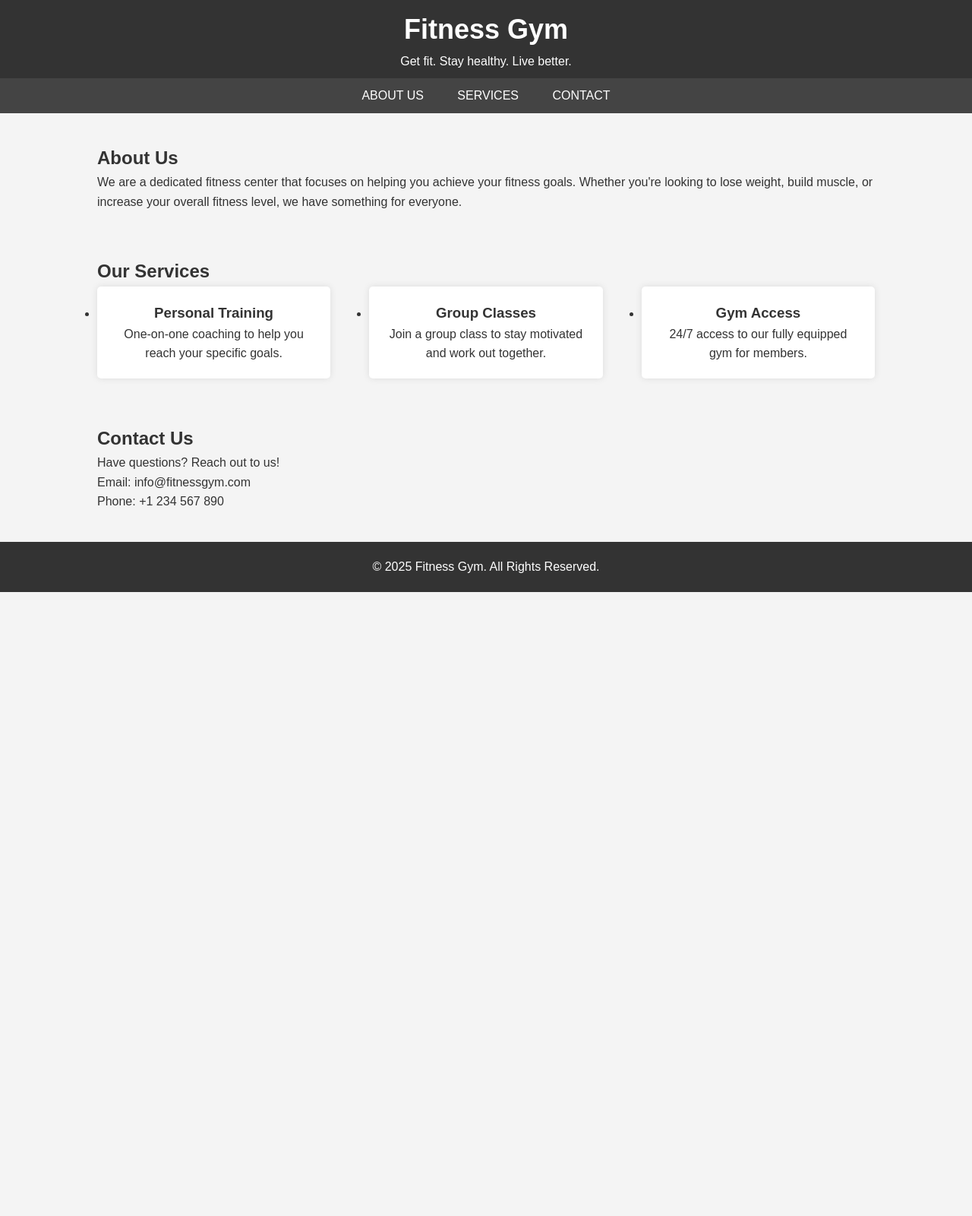
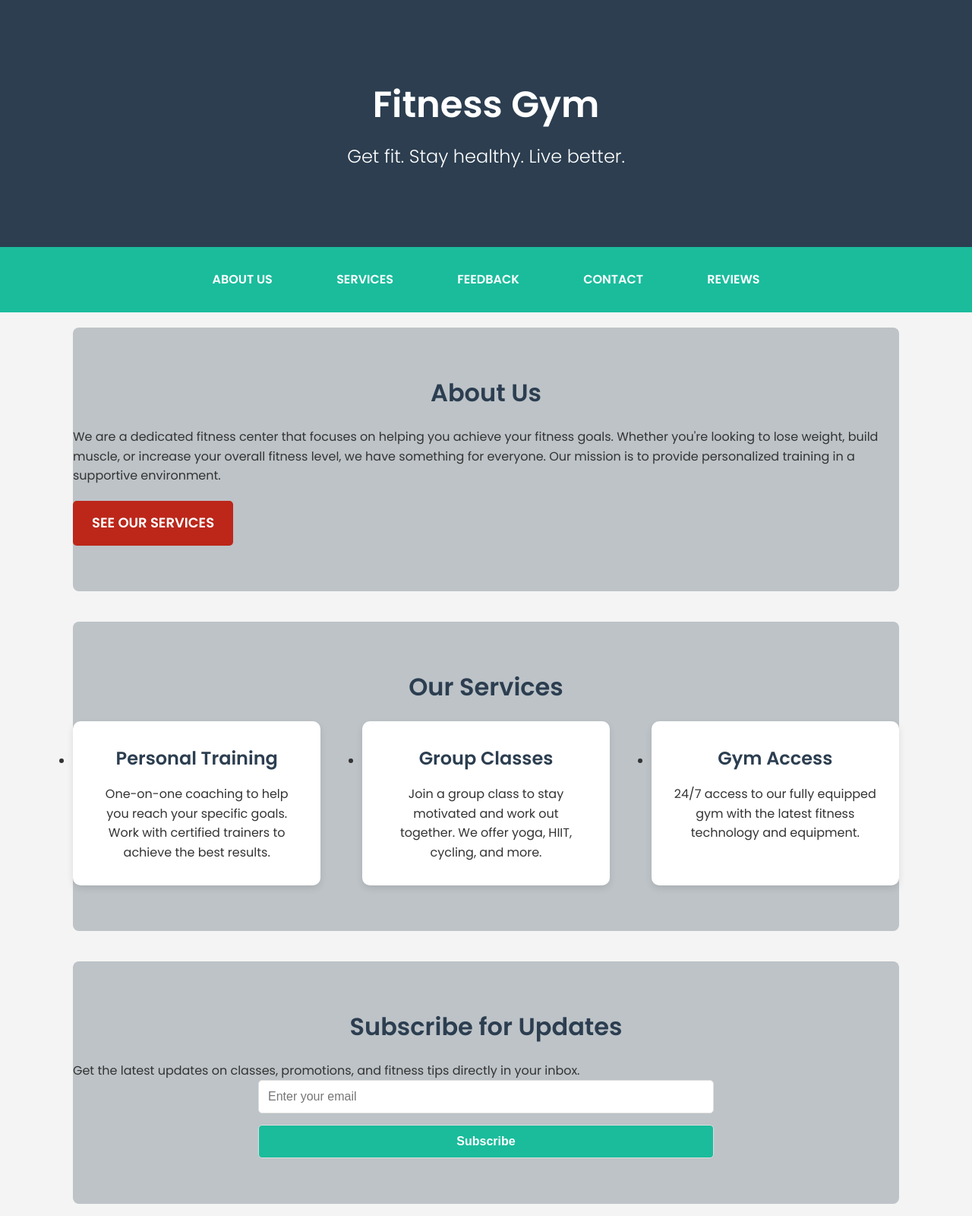
Before and after one commit to bathula-sushmareddy/ai_projects, a plain HTML site: page index.html in a window 1280 px wide. Shown: the top 1600 px of the page at 76% size. Before the commit the page ends 800 px from the top, so only its background shows below. Drawn offline with Linux system fonts and the light colour scheme.

Commit message:
changes made

```diff
--- a/index.html
+++ b/index.html
@@ -3,7 +3,8 @@
 <head>
     <meta charset="UTF-8">
     <meta name="viewport" content="width=device-width, initial-scale=1.0">
-    <title>Gym Website</title>
+    <title>Fitness Gym</title>
+    <link href="https://fonts.googleapis.com/css2?family=Poppins:wght@300;400;600&display=swap" rel="stylesheet">
     <style>
         /* Basic reset and styles */
         * {
@@ -13,69 +14,220 @@
         }
 
         body {
-            font-family: Arial, sans-serif;
+            font-family: 'Poppins', sans-serif;
             line-height: 1.6;
             background-color: #f4f4f4;
             color: #333;
         }
 
         header {
-            background: #333;
+            background-color: #2C3E50; /* Dark Blue */
             color: white;
-            padding: 10px 0;
             text-align: center;
+            padding: 100px 0;
         }
 
         header h1 {
-            font-size: 36px;
+            font-size: 48px;
+            margin-bottom: 10px;
+        }
+
+        header p {
+            font-size: 24px;
+            font-weight: 300;
         }
 
         nav {
+            background-color: #1ABC9C; /* Light Green */
+            padding: 15px 0;
             text-align: center;
-            background: #444;
         }
 
         nav a {
             color: white;
-            padding: 10px 20px;
+            padding: 15px 30px;
             display: inline-block;
             text-decoration: none;
             text-transform: uppercase;
+            font-weight: bold;
+            transition: background 0.3s ease;
+            margin: 0 10px;
         }
 
         nav a:hover {
-            background: #555;
+            background: #f54f0e; /* Darker Green */
         }
 
         .container {
-            width: 80%;
+            width: 85%;
             margin: 20px auto;
         }
 
         section {
-            padding: 20px 0;
-            margin-bottom: 20px;
+            padding: 60px 0;
+            margin-bottom: 40px;
+            background-color: #BDC3C7; /* Light Gray */
+            border-radius: 8px;
         }
 
+        section h2 {
+            font-size: 32px;
+            margin-bottom: 20px;
+            text-align: center;
+            font-weight: 600;
+            color: #2C3E50; /* Dark Blue */
+        }
+
+        /* Services Section - Cards */
         .services ul {
             display: flex;
             justify-content: space-between;
+            flex-wrap: wrap;
+            gap: 20px;
         }
 
         .services li {
             width: 30%;
-            background: #fff;
-            padding: 20px;
+            background: #ffffff;
+            padding: 30px;
+            border-radius: 10px;
+            box-shadow: 0 4px 10px rgba(0, 0, 0, 0.1);
+            text-align: center;
+            transition: transform 0.3s ease, box-shadow 0.3s ease;
+        }
+
+        .services li:hover {
+            transform: translateY(-10px);
+            box-shadow: 0 8px 20px rgba(0, 0, 0, 0.2);
+        }
+
+        .services li h3 {
+            font-size: 24px;
+            color: #2C3E50; /* Dark Blue */
+            margin-bottom: 15px;
+        }
+
+        .services li p {
+            font-size: 16px;
+        }
+
+        /* Buttons */
+        .btn {
+            display: inline-block;
+            padding: 15px 25px;
+            background: #bc271a; /* Light Green */
+            color: white;
+            font-size: 18px;
+            font-weight: bold;
+            text-decoration: none;
             border-radius: 5px;
-            box-shadow: 0 0 10px rgba(0, 0, 0, 0.1);
-            text-align: center;
+            text-transform: uppercase;
+            transition: background 0.3s ease;
+            margin-top: 20px;
+        }
+
+        .btn:hover {
+            background: #16A085; /* Darker Green */
         }
 
         footer {
             text-align: center;
             padding: 20px 0;
-            background: #333;
+            background: #2C3E50; /* Dark Blue */
             color: white;
+        }
+
+        /* Smooth Scroll for Navigation */
+        html {
+            scroll-behavior: smooth;
+        }
+
+        /* Forms Styling */
+        form {
+            display: flex;
+            flex-direction: column;
+            gap: 15px;
+            max-width: 600px;
+            margin: 0 auto;
+        }
+
+        input, textarea {
+            padding: 12px;
+            font-size: 16px;
+            border-radius: 5px;
+            border: 1px solid #ddd;
+        }
+
+        input[type="submit"] {
+            background-color: #1ABC9C; /* Light Green */
+            color: white;
+            cursor: pointer;
+            font-weight: bold;
+        }
+
+        input[type="submit"]:hover {
+            background-color: #16A085; /* Darker Green */
+        }
+
+        /* Reviews Section */
+        .reviews {
+            display: flex;
+            justify-content: space-between;
+            gap: 30px;
+            flex-wrap: wrap;
+        }
+
+        .review {
+            width: 30%;
+            background: #ffffff;
+            padding: 20px;
+            border-radius: 10px;
+            box-shadow: 0 4px 10px rgba(0, 0, 0, 0.1);
+            text-align: center;
+        }
+
+        .review h4 {
+            color: #2C3E50; /* Dark Blue */
+            margin-bottom: 15px;
+        }
+
+        /* Responsive Styles */
+        @media (max-width: 768px) {
+            .container {
+                width: 90%;
+            }
+
+            .services ul {
+                flex-direction: column;
+            }
+
+            .services li {
+                width: 100%;
+                margin-bottom: 20px;
+            }
+
+            nav a {
+                padding: 10px 20px;
+                font-size: 14px;
+            }
+
+            header h1 {
+                font-size: 36px;
+            }
+
+            header p {
+                font-size: 18px;
+            }
+
+            .reviews {
+                flex-direction: column;
+                align-items: center;
+            }
+
+            .review {
+                width: 100%;
+                margin-bottom: 20px;
+            }
         }
     </style>
 </head>
@@ -89,14 +241,17 @@
     <nav>
         <a href="#about">About Us</a>
         <a href="#services">Services</a>
+        <a href="#feedback">Feedback</a>
         <a href="#contact">Contact</a>
+        <a href="#reviews">Reviews</a>
     </nav>
 
     <div class="container">
         <!-- About Section -->
         <section id="about">
             <h2>About Us</h2>
-            <p>We are a dedicated fitness center that focuses on helping you achieve your fitness goals. Whether you're looking to lose weight, build muscle, or increase your overall fitness level, we have something for everyone.</p>
+            <p>We are a dedicated fitness center that focuses on helping you achieve your fitness goals. Whether you're looking to lose weight, build muscle, or increase your overall fitness level, we have something for everyone. Our mission is to provide personalized training in a supportive environment.</p>
+            <a href="#services" class="btn">See Our Services</a>
         </section>
 
         <!-- Services Section -->
@@ -105,25 +260,64 @@
             <ul>
                 <li>
                     <h3>Personal Training</h3>
-                    <p>One-on-one coaching to help you reach your specific goals.</p>
+                    <p>One-on-one coaching to help you reach your specific goals. Work with certified trainers to achieve the best results.</p>
                 </li>
                 <li>
                     <h3>Group Classes</h3>
-                    <p>Join a group class to stay motivated and work out together.</p>
+                    <p>Join a group class to stay motivated and work out together. We offer yoga, HIIT, cycling, and more.</p>
                 </li>
                 <li>
                     <h3>Gym Access</h3>
-                    <p>24/7 access to our fully equipped gym for members.</p>
+                    <p>24/7 access to our fully equipped gym with the latest fitness technology and equipment.</p>
                 </li>
             </ul>
+        </section>
+
+        <!-- Subscription Section -->
+        <section id="subscription">
+            <h2>Subscribe for Updates</h2>
+            <p>Get the latest updates on classes, promotions, and fitness tips directly in your inbox.</p>
+            <form>
+                <input type="email" placeholder="Enter your email" required>
+                <input type="submit" value="Subscribe">
+            </form>
+        </section>
+
+        <!-- Feedback Section -->
+        <section id="feedback">
+            <h2>Give Us Your Feedback</h2>
+            <p>We would love to hear your thoughts on our services.</p>
+            <form>
+                <textarea placeholder="Your feedback" rows="4" required></textarea>
+                <input type="submit" value="Submit Feedback">
+            </form>
         </section>
 
         <!-- Contact Section -->
         <section id="contact">
             <h2>Contact Us</h2>
             <p>Have questions? Reach out to us!</p>
-            <p>Email: info@fitnessgym.com</p>
-            <p>Phone: +1 234 567 890</p>
+            <p>Email: <a href="mailto:info@fitnessgym.com">info@fitnessgym.com</a></p>
+            <p>Phone: <a href="tel:+1234567890">+1 234 567 890</a></p>
+        </section>
+
+        <!-- Reviews Section -->
+        <section id="reviews">
+            <h2>What Our Members Say</h2>
+            <div class="reviews">
+                <div class="review">
+                    <h4>John Doe</h4>
+                    <p>"This gym is amazing! The trainers are incredibly supportive, and the facilities are top-notch!"</p>
+                </div>
+                <div class="review">
+                    <h4>Jane Smith</h4>
+                    <p>"I love the variety of classes offered. It keeps me motivated to work out every day!"</p>
+                </div>
+                <div class="review">
+                    <h4>Mark Johnson</h4>
+                    <p>"Great gym with friendly staff and excellent equipment. Highly recommend!"</p>
+                </div>
+            </div>
         </section>
     </div>
 
```
